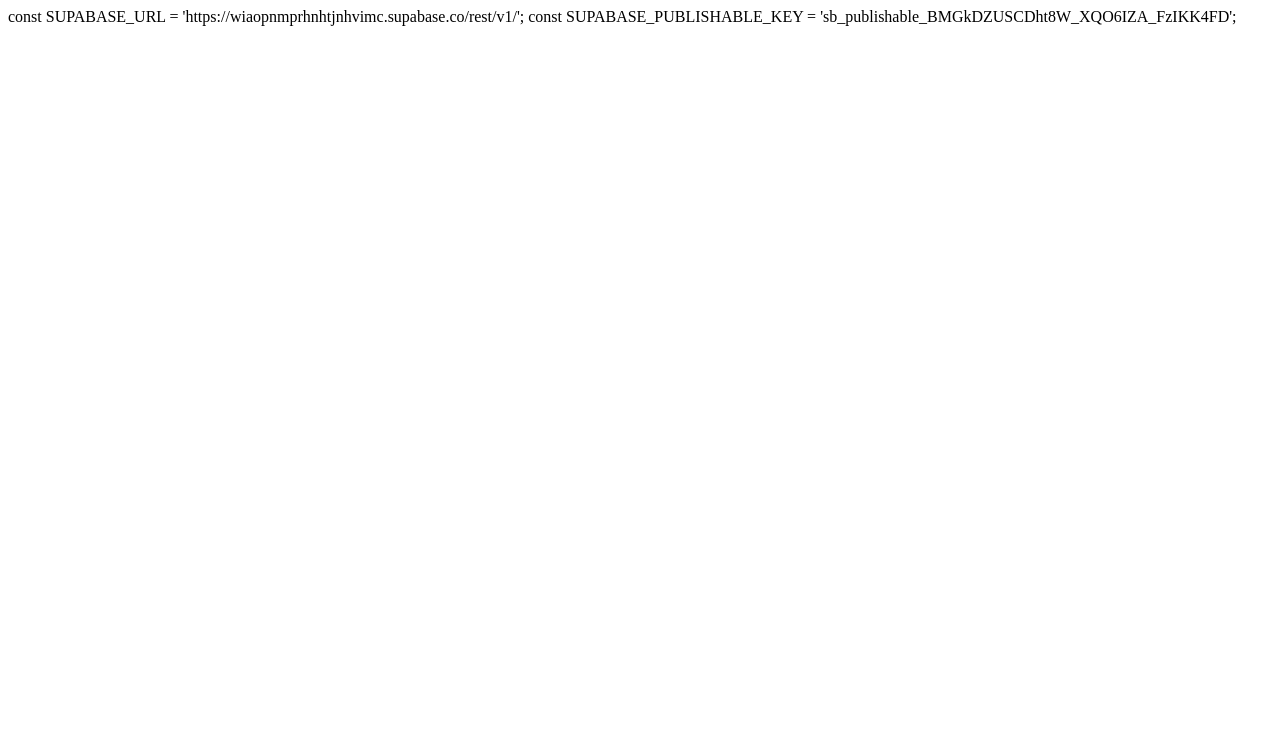
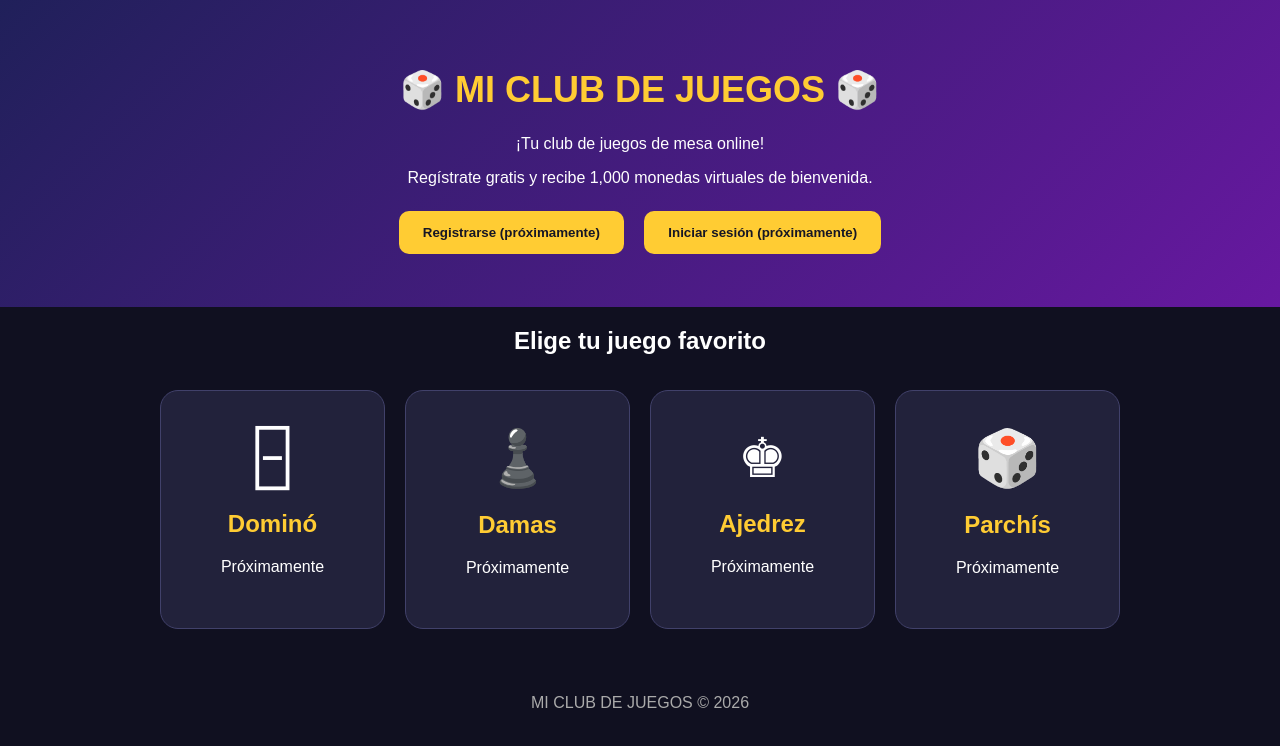
Before and after one commit to fuegoart11/mi-club-de-juegos, a plain HTML site: page index.html in a window 1280 px wide. Drawn offline with Linux system fonts and the light colour scheme.

Commit message:
Update index.html

```diff
--- a/index.html
+++ b/index.html
@@ -1,2 +1,71 @@
-const SUPABASE_URL = 'https://wiaopnmprhnhtjnhvimc.supabase.co/rest/v1/';
-const SUPABASE_PUBLISHABLE_KEY = 'sb_publishable_BMGkDZUSCDht8W_XQO6IZA_FzIKK4FD';
+<!DOCTYPE html>
+<html lang="es">
+<head>
+  <meta charset="UTF-8">
+  <meta name="viewport" content="width=device-width, initial-scale=1.0">
+  <title>MI CLUB DE JUEGOS</title>
+  <style>
+    * { box-sizing: border-box; }
+    body {
+      margin: 0;
+      font-family: Arial, sans-serif;
+      background: #101020;
+      color: white;
+      text-align: center;
+    }
+    header {
+      padding: 45px 20px;
+      background: linear-gradient(135deg, #20205a, #6718a0);
+    }
+    h1 { color: #ffcc33; font-size: 36px; }
+    .btn {
+      display: inline-block;
+      padding: 14px 24px;
+      margin: 8px;
+      background: #ffcc33;
+      color: #161625;
+      border-radius: 10px;
+      text-decoration: none;
+      font-weight: bold;
+      cursor: pointer;
+      border: 0;
+    }
+    .games {
+      display: grid;
+      grid-template-columns: repeat(auto-fit, minmax(190px, 1fr));
+      gap: 20px;
+      max-width: 1000px;
+      margin: 35px auto;
+      padding: 0 20px;
+    }
+    .game {
+      padding: 35px 15px;
+      background: #22223b;
+      border-radius: 18px;
+      border: 1px solid #41416a;
+    }
+    .game span { font-size: 55px; }
+    .game h2 { color: #ffcc33; }
+    footer { padding: 30px; color: #aaa; }
+  </style>
+</head>
+<body>
+  <header>
+    <h1>🎲 MI CLUB DE JUEGOS 🎲</h1>
+    <p>¡Tu club de juegos de mesa online!</p>
+    <p>Regístrate gratis y recibe 1,000 monedas virtuales de bienvenida.</p>
+    <button class="btn" type="button" disabled>Registrarse (próximamente)</button>
+    <button class="btn" type="button" disabled>Iniciar sesión (próximamente)</button>
+  </header>
+  <main>
+    <h2>Elige tu juego favorito</h2>
+    <section class="games">
+      <div class="game"><span>🁣</span><h2>Dominó</h2><p>Próximamente</p></div>
+      <div class="game"><span>♟️</span><h2>Damas</h2><p>Próximamente</p></div>
+      <div class="game"><span>♚</span><h2>Ajedrez</h2><p>Próximamente</p></div>
+      <div class="game"><span>🎲</span><h2>Parchís</h2><p>Próximamente</p></div>
+    </section>
+  </main>
+  <footer>MI CLUB DE JUEGOS © 2026</footer>
+</body>
+</html>
```
